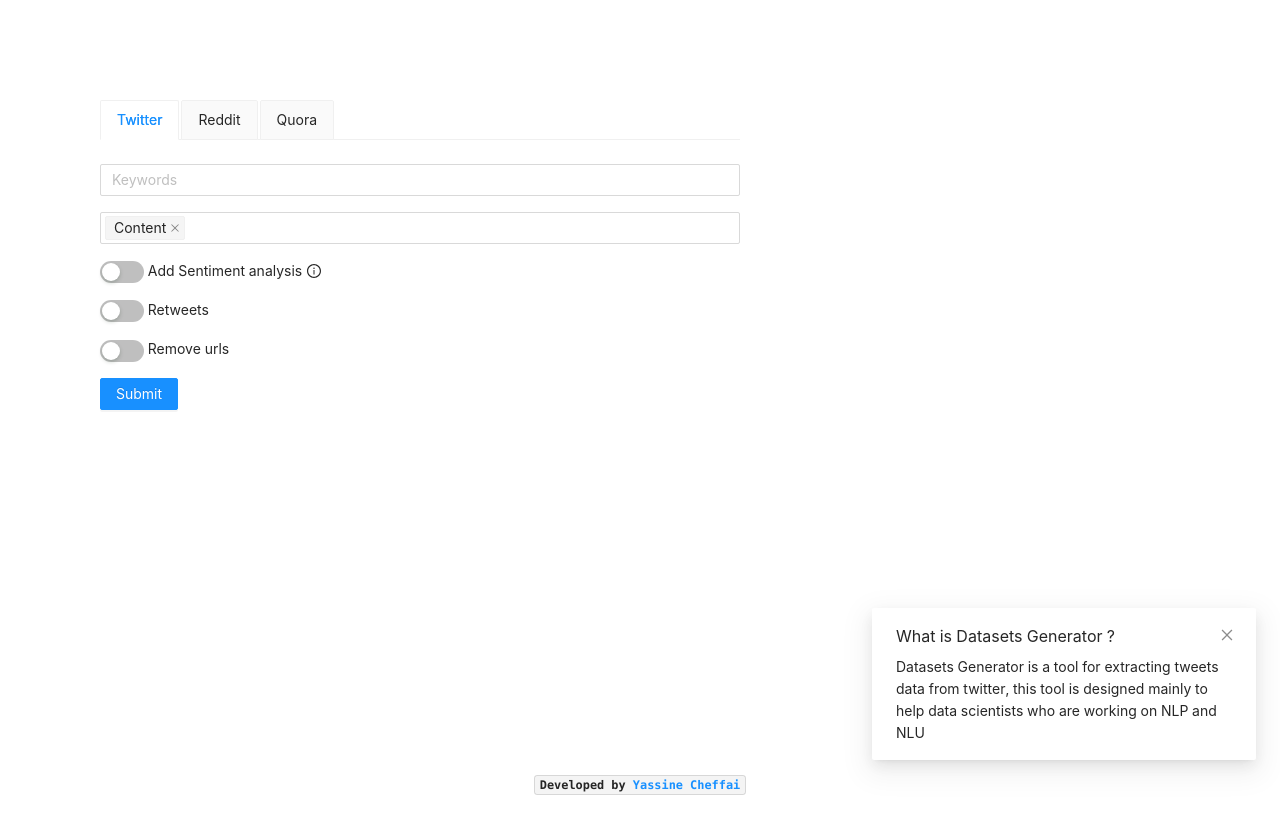
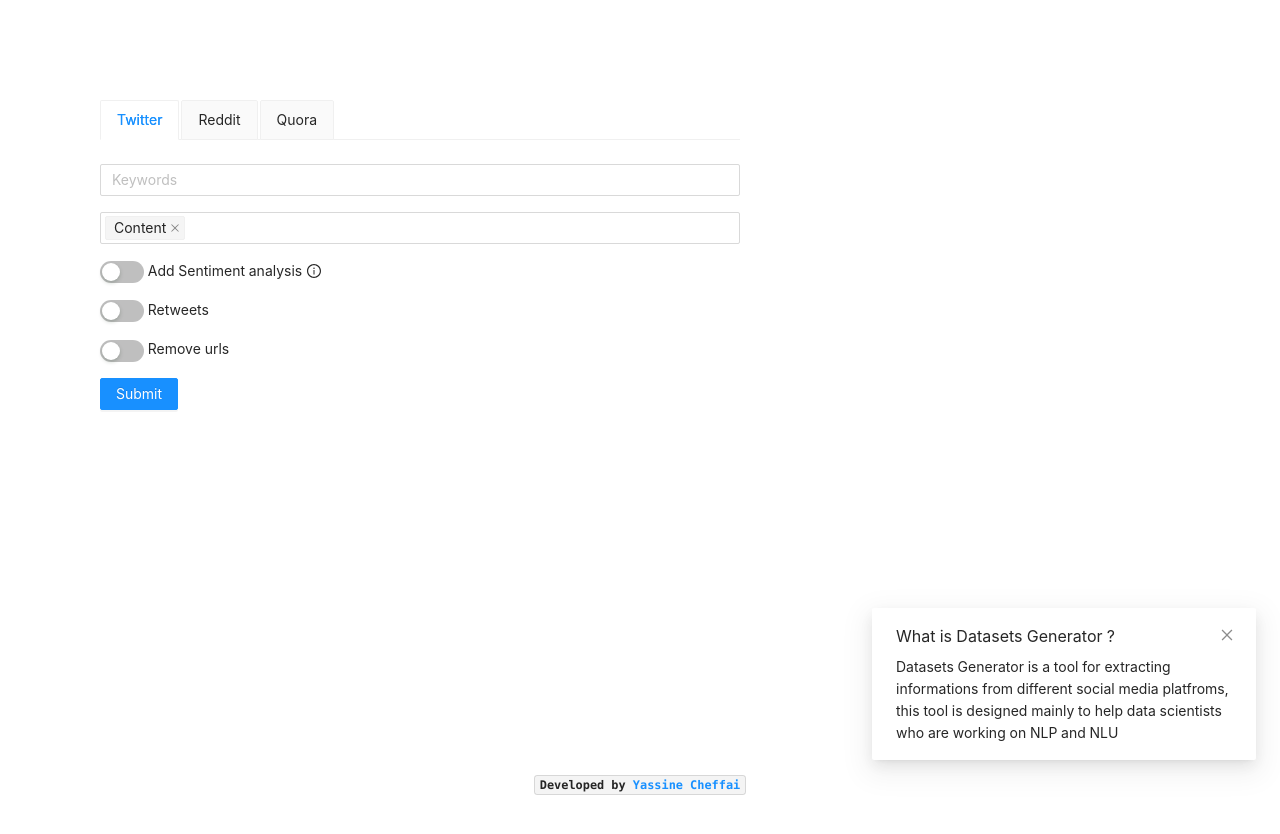
Before and after one commit to Yassine-cheffai/datasets-generator, a React (Create React App) app: page / in a window 1280 px wide. Shown: the top 834 px of the page. Built offline with nearby package versions, Linux system fonts and the light colour scheme.

Commit message:
update backend url and descrription

```diff
--- a/src/App.tsx
+++ b/src/App.tsx
@@ -14,7 +14,7 @@ const App = () => {
         notification.open({
             message: 'What is Datasets Generator ?',
             description:
-                'Datasets Generator is a tool for extracting tweets data from twitter, this tool is designed mainly to help data scientists who are working on NLP and NLU',
+                'Datasets Generator is a tool for extracting informations from different social media platfroms, this tool is designed mainly to help data scientists who are working on NLP and NLU',
             duration: 0,
             placement: 'bottomRight',
         });
```
Also changed, not shown: 1 other file (tests, documents, lock files or other folders).
